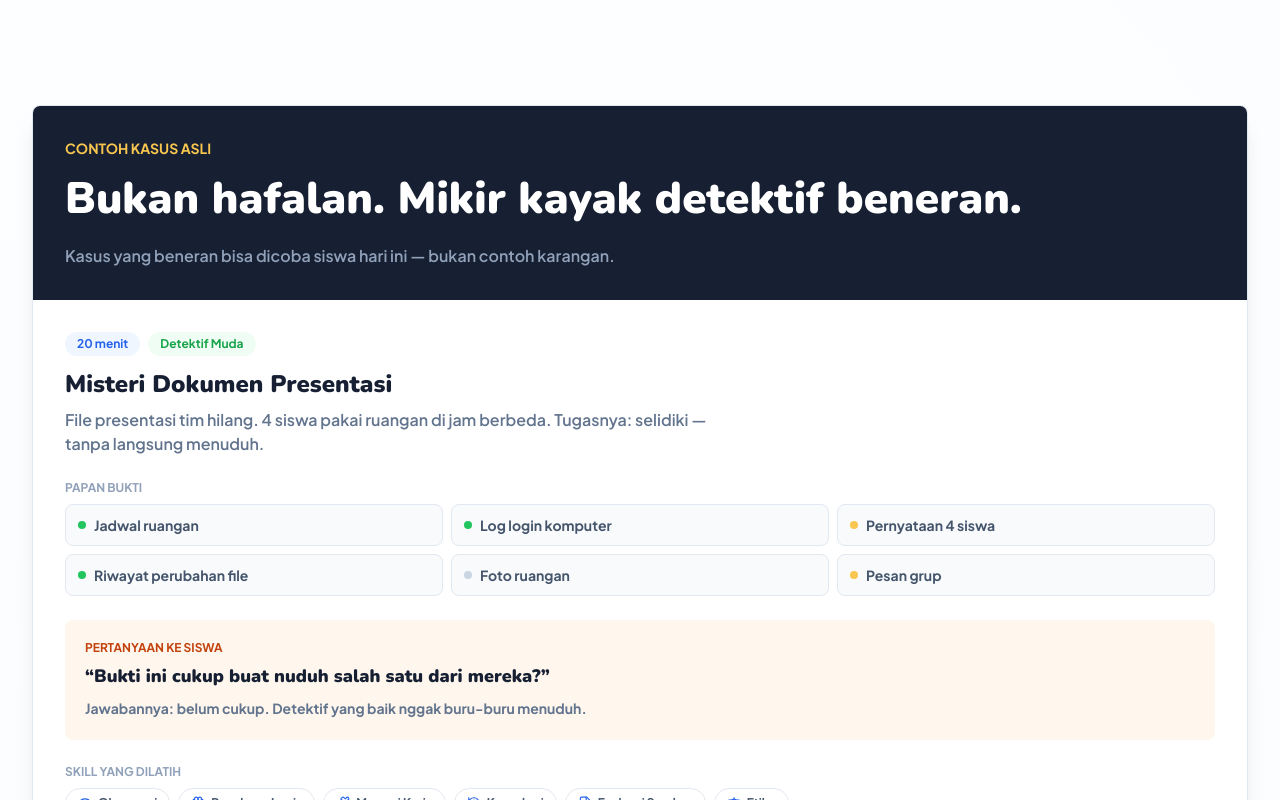
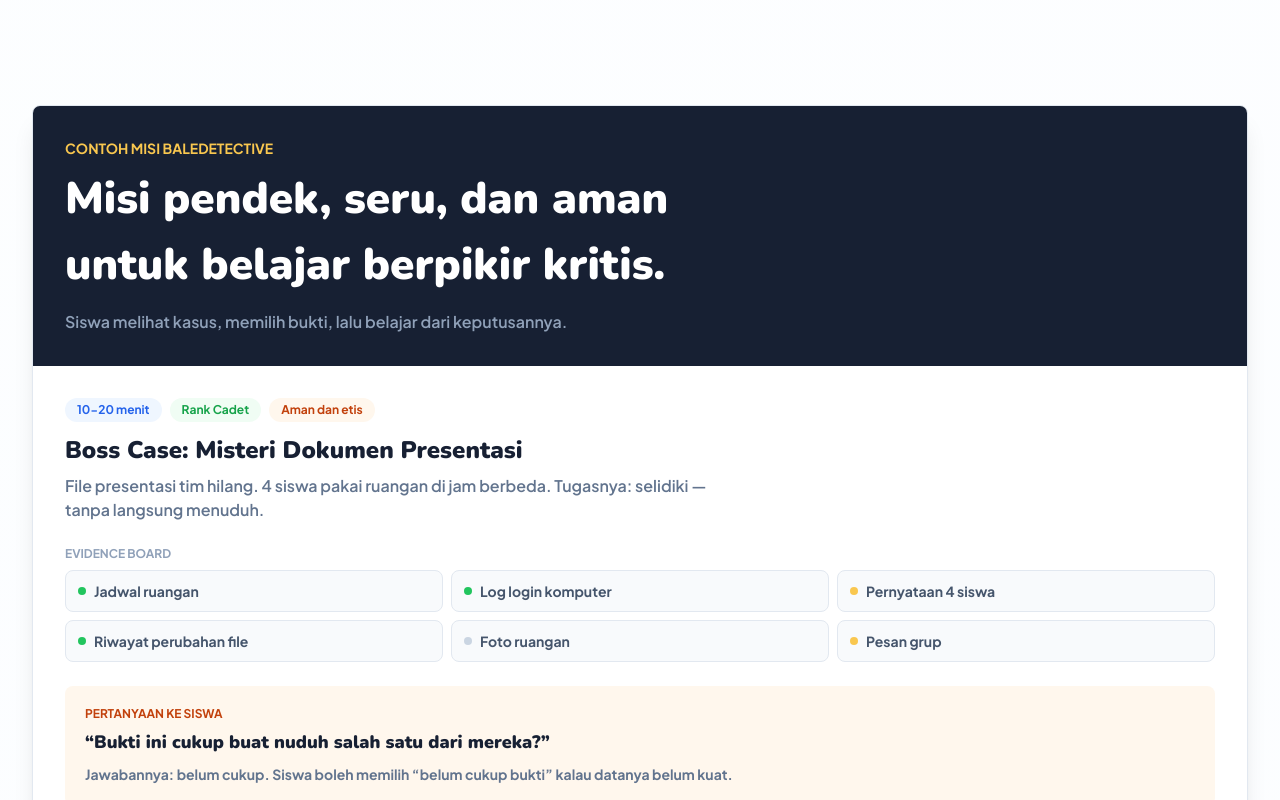
Before and after one commit to nizamajem/bale-belajar-profile, a Next.js app: page / in a window 1280 px wide. Shown: the part 2740-3540 px from the top of the page. Built offline with nearby package versions, Linux system fonts and the light colour scheme; no server answers.

Commit message:
Update DetectiveShowcase and CertificateSection for clarity and engagement; enhance terminology and descriptions

```diff
--- a/src/app/page.tsx
+++ b/src/app/page.tsx
@@ -697,27 +697,28 @@ function DetectiveShowcase() {
         whileInView={{ opacity: 1, y: 0 }}
       >
         <div className="bg-[#172033] p-6 text-white sm:p-8">
-          <p className="text-sm font-black uppercase text-[#f9c74f]">Contoh kasus asli</p>
+          <p className="text-sm font-black uppercase text-[#f9c74f]">Contoh misi BaleDetective</p>
           <h2 className="section-title text-balance-soft font-heading mt-2 font-black">
-            Bukan hafalan. Mikir kayak detektif beneran.
+            Misi pendek, seru, dan aman untuk belajar berpikir kritis.
           </h2>
           <p className="mt-3 max-w-2xl font-semibold leading-6 text-slate-400">
-            Kasus yang beneran bisa dicoba siswa hari ini — bukan contoh karangan.
+            Siswa melihat kasus, memilih bukti, lalu belajar dari keputusannya.
           </p>
         </div>
 
         <div className="p-5 sm:p-8">
           <div className="flex flex-wrap items-center gap-2">
-            <span className="rounded-full bg-[#eff6ff] px-3 py-1 text-xs font-black text-[#2563eb]">20 menit</span>
-            <span className="rounded-full bg-[#f0fdf4] px-3 py-1 text-xs font-black text-[#16a34a]">Detektif Muda</span>
+            <span className="rounded-full bg-[#eff6ff] px-3 py-1 text-xs font-black text-[#2563eb]">10-20 menit</span>
+            <span className="rounded-full bg-[#f0fdf4] px-3 py-1 text-xs font-black text-[#16a34a]">Rank Cadet</span>
+            <span className="rounded-full bg-[#fff7ed] px-3 py-1 text-xs font-black text-[#c2410c]">Aman dan etis</span>
           </div>
-          <h3 className="font-heading mt-3 text-2xl font-black">Misteri Dokumen Presentasi</h3>
+          <h3 className="font-heading mt-3 text-2xl font-black">Boss Case: Misteri Dokumen Presentasi</h3>
           <p className="mt-2 max-w-2xl font-semibold leading-6 text-slate-500">
             File presentasi tim hilang. 4 siswa pakai ruangan di jam berbeda.
             Tugasnya: selidiki — tanpa langsung menuduh.
           </p>
 
-          <p className="mt-6 text-xs font-black uppercase text-slate-400">Papan bukti</p>
+          <p className="mt-6 text-xs font-black uppercase text-slate-400">Evidence board</p>
           <div className="mt-2 grid gap-2 sm:grid-cols-3">
             {caseEvidence.map(([label, strength]) => (
               <div
@@ -745,8 +746,8 @@ function DetectiveShowcase() {
               &ldquo;Bukti ini cukup buat nuduh salah satu dari mereka?&rdquo;
             </p>
             <p className="mt-2 text-sm font-bold leading-6 text-slate-500">
-              Jawabannya: belum cukup. Detektif yang baik nggak buru-buru
-              menuduh.
+              Jawabannya: belum cukup. Siswa boleh memilih &ldquo;belum cukup bukti&rdquo;
+              kalau datanya belum kuat.
             </p>
           </div>
 
@@ -884,9 +885,9 @@ function Benefits() {
 
 function CertificateSection() {
   const proofItems = [
-    "Kelas yang diselesaikan terlihat jelas",
+    "Misi dan rank terlihat jelas",
     "Skill yang naik bisa dibaca orang tua",
-    "Proyek akhir jadi bukti, bukan sekadar nilai",
+    "Boss Case jadi bukti, bukan sekadar nilai",
   ];
 
   return (
@@ -896,11 +897,11 @@ function CertificateSection() {
         <div>
           <p className="text-sm font-black uppercase text-[#c2410c]">Contoh yang diterima siswa</p>
           <h2 className="section-title text-balance-soft font-heading mt-2 font-black">
-            Ini tampilan sertifikat yang muncul setelah siswa menyelesaikan satu kelas.
+            Ini tampilan sertifikat BaleDetective setelah siswa menyelesaikan rank awal.
           </h2>
           <p className="mt-4 font-semibold leading-7 text-slate-500">
-            Calon siswa dan orang tua bisa melihat bentuk hasil akhirnya sejak awal: nama siswa,
-            kelas yang diselesaikan, nilai, skill yang dikuasai, proyek akhir, dan rekomendasi kelas berikutnya.
+            Calon siswa dan orang tua bisa melihat hasil akhirnya sejak awal: misi selesai,
+            rank, nilai, badge etika, Boss Case, skill yang naik, dan rekomendasi berikutnya.
           </p>
           <div className="mt-5 grid gap-3">
             {proofItems.map((item) => (
@@ -917,7 +918,7 @@ function CertificateSection() {
               className="inline-flex items-center justify-center gap-2 rounded-[8px] bg-[#22c55e] px-5 py-4 font-heading font-black text-white shadow-[0_7px_0_#129447] transition hover:-translate-y-0.5 active:translate-y-1 active:shadow-none"
               href="/pilot"
             >
-              Ajukan pilot dengan sertifikat
+              Ajukan pilot BaleDetective
               <ArrowRight size={18} />
             </Link>
             <a
@@ -958,7 +959,7 @@ function CertificateMockup() {
             </span>
             <div>
               <p className="font-heading text-xl font-black">BaleBelajar</p>
-              <p className="text-xs font-black uppercase text-slate-400">Contoh Sertifikat Siswa</p>
+              <p className="text-xs font-black uppercase text-slate-400">BaleDetective Certificate</p>
             </div>
           </div>
           <p className="hidden text-right text-xs font-black uppercase text-[#2563eb] sm:block">
@@ -969,30 +970,30 @@ function CertificateMockup() {
         <div className="py-8 text-center">
           <Award className="mx-auto text-[#f59e0b]" size={64} />
           <p className="mt-4 text-xs font-black uppercase tracking-[0.22em] text-[#2563eb]">
-            Sertifikat Keahlian Siswa
+            Sertifikat Keahlian BaleDetective
           </p>
           <h3 className="font-heading mx-auto mt-3 max-w-xl text-4xl font-black leading-tight sm:text-5xl">
-            Detektif Pemula
+            Rank Observer
           </h3>
           <p className="mt-4 text-sm font-bold text-slate-500">Diberikan kepada</p>
           <p className="font-heading mt-1 text-4xl font-black text-[#6d28d9] sm:text-5xl">
             Alya Putri
           </p>
           <p className="mx-auto mt-4 max-w-lg text-sm font-bold leading-6 text-slate-600">
-            Telah menyelesaikan kelas, proyek akhir, dan asesmen kemampuan membaca bukti, menyusun alasan, serta membuat kesimpulan yang adil.
+            Telah menyelesaikan Detective Oath, misi observasi, fakta vs asumsi, evidence board, dan Boss Case pemula.
           </p>
         </div>
 
         <div className="grid gap-3 sm:grid-cols-3">
           <CertificateStat label="Nilai akhir" value="91" />
-          <CertificateStat label="Modul" value="4/4" />
-          <CertificateStat label="Predikat" value="Sangat Baik" />
+          <CertificateStat label="Misi" value="4/4" />
+          <CertificateStat label="Badge" value="Etis" />
         </div>
 
         <div className="mt-5 grid gap-3 sm:grid-cols-2">
           {[
-            ["Skill yang didapat", "Observasi, logika, evaluasi sumber"],
-            ["Proyek akhir", "Laporan Misteri Dokumen Presentasi"],
+            ["Skill yang didapat", "Observasi, fakta vs asumsi, bukti"],
+            ["Boss Case", "The Cup That Moved"],
           ].map(([title, text]) => (
             <div className="rounded-[8px] bg-[#f8fafc] p-4" key={title}>
               <Medal className="text-[#2563eb]" size={22} />
@@ -1005,7 +1006,7 @@ function CertificateMockup() {
         <div className="mt-5 rounded-[8px] border border-[#bbf7d0] bg-[#f0fdf4] p-4">
           <p className="font-heading font-black text-[#166534]">Rekomendasi berikutnya</p>
           <p className="mt-1 text-sm font-bold leading-6 text-[#166534]">
-            Alya siap lanjut ke Kelas Detektif Menengah: Analisis Saksi dan Motif.
+            Alya siap lanjut ke Evidence Harbor: memilih bukti yang kuat dan relevan.
           </p>
         </div>
       </div>
```
